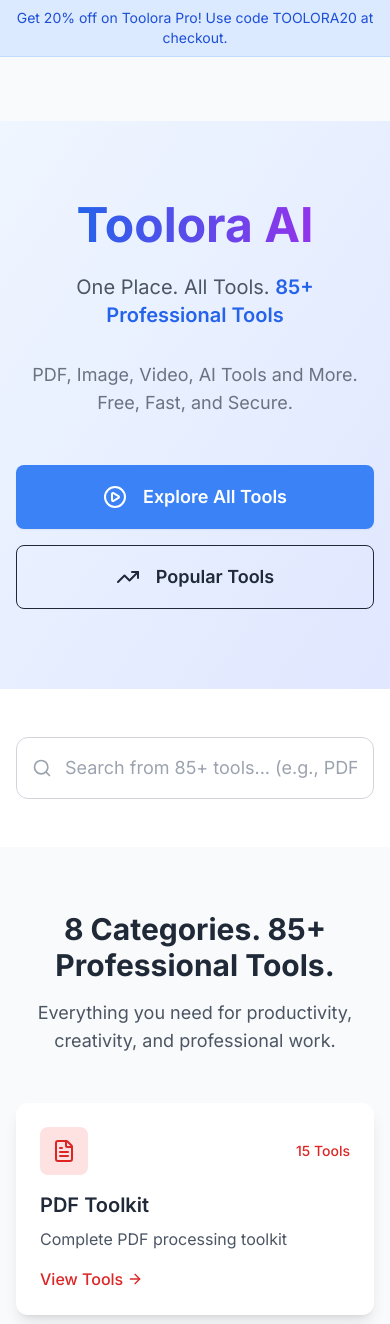
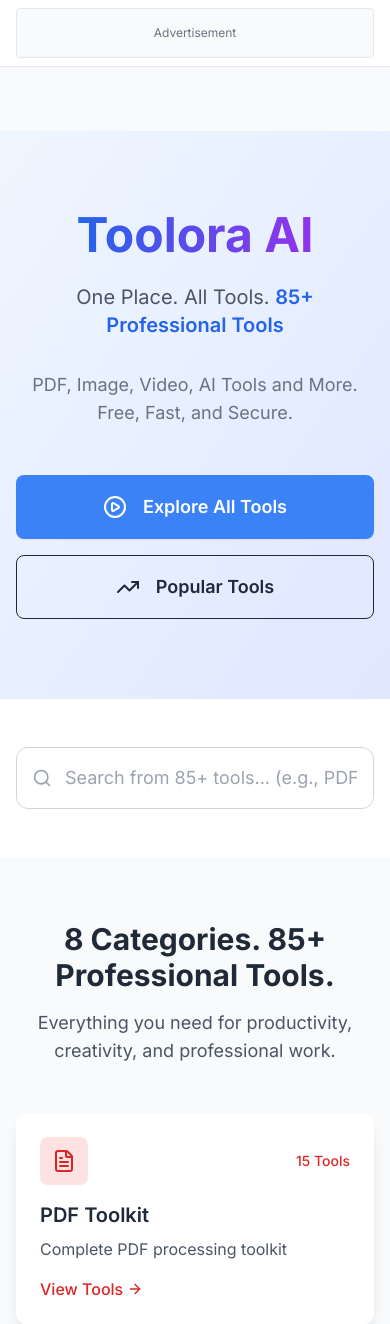
Before and after one commit to wirewiredasy/Suntyn-AI, a Flask app: page / in a window 390 px wide, after a click on "Popular Tools". Shown: the top 1324 px of the page. Run offline with Flask 3, Linux system fonts and the light colour scheme; some libraries are stand-ins or nearby versions.

Commit message:
Assistant checkpoint: Removed premium banners, added AdSense spaces
Assistant generated file changes:
- templates/index.html: Remove premium banners and add proper ad spaces, Add bottom ad space before footer
- templates/base.html: Remove top ads banner and replace with AdSense space
- static/css/main.css: Add AdSense ad styling

---

User prompt:

Get Premium:
Unlimited Tools • No Ads • Priority Support
Advanced Features:
AI-Powered • Batch Processing • Cloud Storage ye section ko hata dijiye muje adsterra/ adsense box sahiye jaha main Adsense ke liye ads use kar saku

Replit-Commit-Author: Assistant
Replit-Commit-Session-Id: 78a3cdfc-355a-44f7-812d-77d18e5af208

```diff
--- a/templates/base.html
+++ b/templates/base.html
@@ -236,12 +236,19 @@
         <div class="spinner"></div>
     </div>
 
-    <!-- Ads Banner -->
-    <div class="bg-blue-100 border-b border-blue-200 py-2 text-center">
-        <p class="text-sm text-blue-700">
-            <!-- Add your Ads content here -->
-            Get 20% off on Toolora Pro! Use code TOOLORA20 at checkout.
-        </p>
+    <!-- Top AdSense Banner -->
+    <div class="bg-white dark:bg-gray-800 border-b border-gray-200 dark:border-gray-700 py-2">
+        <div class="container mx-auto px-4">
+            <div class="text-center">
+                <!-- AdSense/Adsterra Top Banner Ad Space -->
+                <div id="header-ad-banner" class="min-h-[50px] flex items-center justify-center bg-gray-50 dark:bg-gray-700 rounded border border-gray-200 dark:border-gray-600">
+                    <div class="text-center">
+                        <p class="text-xs text-gray-500 dark:text-gray-400">Advertisement</p>
+                        <!-- Replace this with your AdSense/Adsterra code -->
+                    </div>
+                </div>
+            </div>
+        </div>
     </div>
     <!-- Navigation -->
     <nav class="bg-white dark:bg-gray-800 shadow-sm fixed w-full top-0 z-50 transition-colors duration-300">
--- a/templates/index.html
+++ b/templates/index.html
@@ -371,29 +371,56 @@
     </div>
 </section>
 
-<!-- Ads Banner -->
-<section class="py-4 bg-gradient-to-r from-amber-50 to-orange-50 dark:from-amber-900/20 dark:to-orange-900/20 border-y border-amber-100 dark:border-amber-800">
+<!-- Bottom Ad Banner -->
+<section class="py-6 bg-gray-50 dark:bg-gray-800 border-t border-gray-200 dark:border-gray-700">
     <div class="container mx-auto px-4">
         <div class="text-center">
-            <div class="inline-flex items-center space-x-3 bg-white dark:bg-gray-800 rounded-lg px-6 py-3 shadow-sm border border-amber-200 dark:border-amber-700">
-                <i data-lucide="star" class="w-5 h-5 text-amber-600 dark:text-amber-400"></i>
-                <span class="text-sm font-medium text-gray-700 dark:text-gray-300">Get Premium:</span>
-                <span class="text-sm text-amber-600 dark:text-amber-400 font-semibold">Unlimited Tools • No Ads • Priority Support</span>
-                <i data-lucide="crown" class="w-4 h-4 text-amber-600 dark:text-amber-400"></i>
+            <div class="bg-white dark:bg-gray-700 rounded-lg p-4 shadow-sm border border-gray-200 dark:border-gray-600">
+                <!-- AdSense/Adsterra Leaderboard Ad Space -->
+                <div id="leaderboard-ad-bottom" class="min-h-[90px] flex items-center justify-center bg-gray-100 dark:bg-gray-600 rounded border-2 border-dashed border-gray-300 dark:border-gray-500">
+                    <div class="text-center">
+                        <p class="text-sm text-gray-500 dark:text-gray-400 mb-1">Advertisement</p>
+                        <p class="text-xs text-gray-400 dark:text-gray-500">728x90 Leaderboard Ad</p>
+                        <!-- Replace this with your AdSense/Adsterra code -->
+                    </div>
+                </div>
             </div>
         </div>
     </div>
 </section>
 
-<!-- Advanced Features Banner -->
-<section class="py-8 bg-gradient-to-r from-blue-50 to-purple-50 dark:from-blue-900/20 dark:to-purple-900/20 border-y border-blue-100 dark:border-blue-800">
+<!-- Top Ad Banner -->
+<section class="py-4 bg-gray-50 dark:bg-gray-800 border-y border-gray-200 dark:border-gray-700">
     <div class="container mx-auto px-4">
         <div class="text-center">
-            <div class="inline-flex items-center space-x-3 bg-white dark:bg-gray-800 rounded-full px-6 py-3 shadow-md border border-blue-200 dark:border-blue-700">
-                <i data-lucide="zap" class="w-5 h-5 text-blue-600 dark:text-blue-400"></i>
-                <span class="text-sm font-medium text-gray-700 dark:text-gray-300">Advanced Features:</span>
-                <span class="text-sm text-blue-600 dark:text-blue-400 font-semibold">AI-Powered • Batch Processing • Cloud Storage</span>
-                <i data-lucide="arrow-right" class="w-4 h-4 text-blue-600 dark:text-blue-400"></i>
+            <div class="bg-white dark:bg-gray-700 rounded-lg p-4 shadow-sm border border-gray-200 dark:border-gray-600">
+                <!-- AdSense/Adsterra Banner Ad Space -->
+                <div id="banner-ad-top" class="min-h-[90px] flex items-center justify-center bg-gray-100 dark:bg-gray-600 rounded border-2 border-dashed border-gray-300 dark:border-gray-500">
+                    <div class="text-center">
+                        <p class="text-sm text-gray-500 dark:text-gray-400">Advertisement</p>
+                        <!-- Replace this with your AdSense/Adsterra code -->
+                        <script async src="https://pagead2.googlesyndication.com/pagead/js/adsbygoogle.js"></script>
+                        <!-- Add your ad code here -->
+                    </div>
+                </div>
+            </div>
+        </div>
+    </div>
+</section>
+
+<!-- Mid-Page Ad Space -->
+<section class="py-6 bg-white dark:bg-gray-900">
+    <div class="container mx-auto px-4">
+        <div class="max-w-2xl mx-auto">
+            <!-- AdSense/Adsterra Rectangle Ad Space -->
+            <div id="rectangle-ad-mid" class="bg-gray-50 dark:bg-gray-800 rounded-lg p-4 shadow-sm border border-gray-200 dark:border-gray-700">
+                <div class="min-h-[250px] flex items-center justify-center bg-gray-100 dark:bg-gray-600 rounded border-2 border-dashed border-gray-300 dark:border-gray-500">
+                    <div class="text-center">
+                        <p class="text-sm text-gray-500 dark:text-gray-400 mb-2">Advertisement</p>
+                        <p class="text-xs text-gray-400 dark:text-gray-500">300x250 Rectangle Ad</p>
+                        <!-- Replace this with your AdSense/Adsterra code -->
+                    </div>
+                </div>
             </div>
         </div>
     </div>
```
Also changed, not shown: static/css/main.css (+63 -0 lines).
